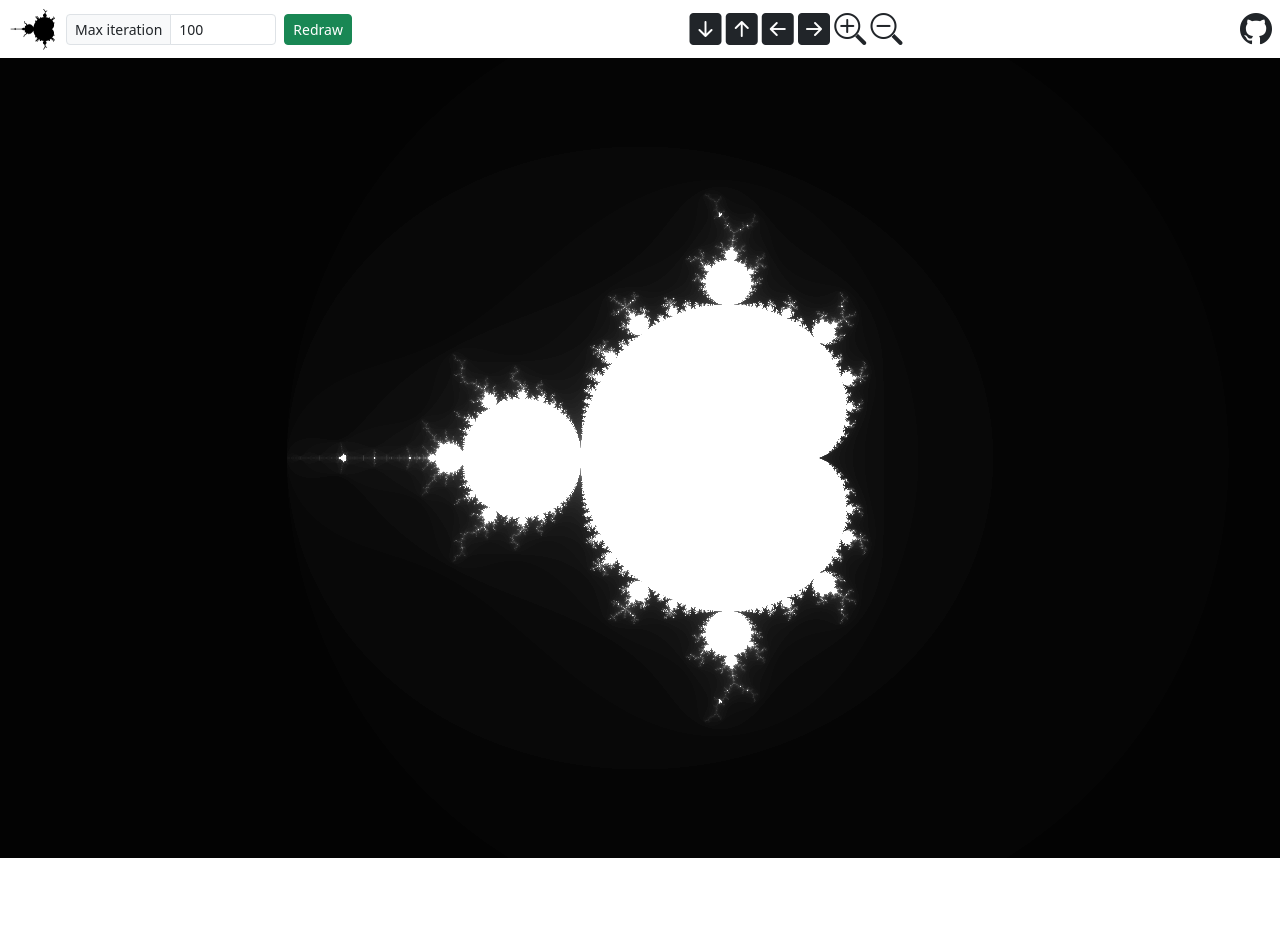
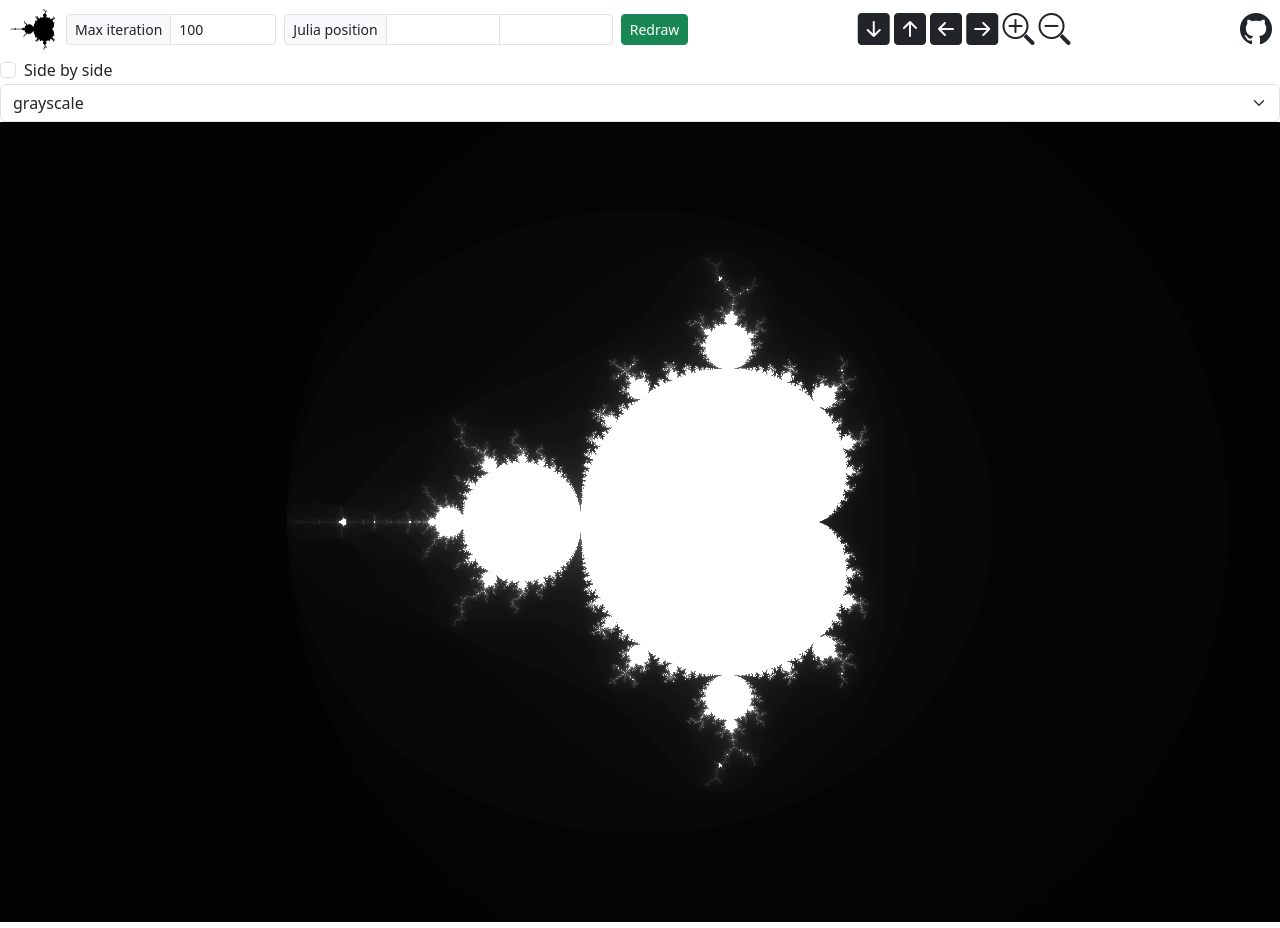
Before and after one commit to Xhst/multibrot-set, a website built with webpack: page src/index.html in a window 1280 px wide. Before the commit the page ends 864 px from the top, so only its background shows below. Built offline with nearby package versions, Linux system fonts and the light colour scheme.

Commit message:
feat: gui update

```diff
--- a/src/index.html
+++ b/src/index.html
@@ -9,6 +9,7 @@
     <link rel="icon" href="./assets/favicon.png">
 </head>
 <body>
+<div class="container-fluid g-0">
     <div class="row g-2 align-items-center py-1 px-2">
         <div class="col-auto">
             <a href="https://github.com/Xhst/mandelbrot-set"><img src="./assets/favicon.png" alt="Mandelbrot Set" width="50" height="50"></a>
@@ -17,7 +18,14 @@
             <div class="input-group input-group-sm">
                 <span class="input-group-text">Max iteration</span>
                 <input id="max-iterations" class="form-control form-control-sm" type="number" min="1" max="1000" value="100">
-              </div>
+            </div>
+        </div>
+        <div class="col-auto">
+            <div class="input-group input-group-sm">
+                <span class="input-group-text">Julia position</span>
+                <input id="julia-x" class="form-control form-control-sm" type="number" min="-2" max="2" step="0.01">
+                <input id="julia-y" class="form-control form-control-sm" type="number" min="-2" max="2" step="0.01">
+            </div>
         </div>
         <div class="col-auto">
             <button id="max-iterations-btn" class="btn btn-sm btn-success">Redraw</button>
@@ -34,5 +42,21 @@
             <a href="https://github.com/Xhst/"><i class="bi bi-github fs-2 text-dark"></i></a>
         </div>
     </div>
+    <div id="canvas-container"></div>
+    <div class="form-check">
+        <input class="form-check-input" type="checkbox" value="" id="side-by-side">
+        <label class="form-check-label" for="side-by-side">
+            Side by side
+        </label>
+    </div>
+
+    <select id="color-alg" class="form-select" aria-label="Default select example">
+        <option value="0" selected>grayscale</option>
+        <option value="1">discrete color</option>
+        <option value="2">linear color</option>
+        <option value="3">normalization iteration count</option>
+      </select>
+
+</div>
 </body>
 </html>
```
